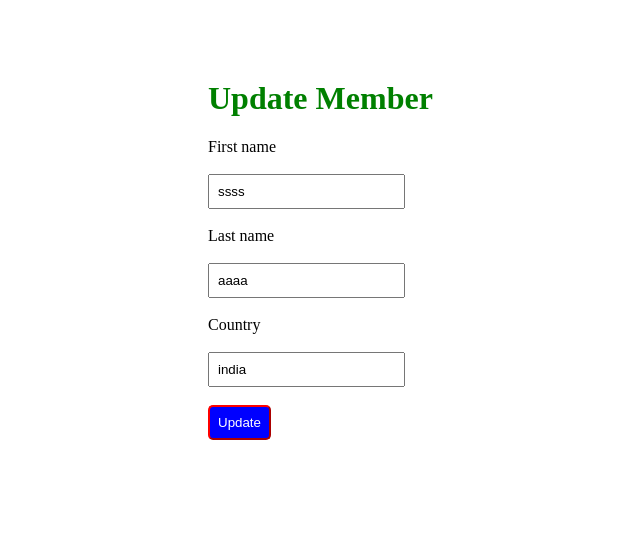
After one commit to suvarnaks1/cruddjangoproject, a Django app: page /update/8/ in a window 1280 px wide. The commit adds this page. Shown: the top 539 px of the page, without its empty margins (140-780 px from the left). Run offline with Django 5.2, Linux system fonts and the light colour scheme; data comes from the database, SQL or seed files in the repository; both versions use the stored data as it was after the commit.

Commit message:
lastchange

```diff
--- a/mypro/newapp/templates/index.html
+++ b/mypro/newapp/templates/index.html
@@ -27,8 +27,8 @@
             <td>{{x.firstname}}</td>
             <td>{{x.lastname}}</td>
             <td>{{x.country}}</td>
-            <td><a href=""><button id="up">update</button></a></td>
-            <td><a href=""><button id="del">delete</button></a></td>
+            <td><a href="update/{{x.id}}"><button id="up">update</button></a></td>
+            <td><a href="delete/{{x.id}}"><button id="del">delete</button></a></td>
         </tr>
             {% endfor %}
 
--- /dev/null
+++ b/mypro/newapp/templates/update.html
@@ -0,0 +1,30 @@
+<!DOCTYPE html>
+<html lang="en">
+
+<head>
+    <meta charset="UTF-8">
+    <meta http-equiv="X-UA-Compatible" content="IE=edge">
+    <meta name="viewport" content="width=device-width, initial-scale=1.0">
+    <title>Document</title>
+</head>
+{% load static %}
+<link rel="stylesheet" href="{% static 'style.css' %}">
+
+<body>
+    <div class="container2">
+        <h1>Update Member</h1>
+        <form action="{% url 'uprec' mem.id %}" method="post">
+            {% csrf_token %}
+            <label for="">First name</label><br><br>
+            <input type="text" name="first" value="{{mem.firstname}}"><br><br>
+            <label for="">Last name</label><br><br>
+            <input type="text" name="last" value="{{mem.lastname}}"><br><br>
+            <label for="">Country</label><br><br>
+            <input type="text" name="country" value="{{mem.country}}"><br><br>
+            <button type="submit" id="new1">Update</button>
+        </form>
+
+    </div>
+</body>
+
+</html>
--- a/mypro/newapp/urls.py
+++ b/mypro/newapp/urls.py
@@ -4,5 +4,10 @@ from . import views
 urlpatterns = [
     path('',views.index,name="index"),
     path('add/',views.add,name="add"),
-    path('addrec/',views.addrec,name="addrec")
+    path('addrec/',views.addrec,name="addrec"),
+    path('delete/<int:id>/',views.delete,name="delete"),
+    path('update/<int:id>/',views.update,name="update"),
+    path('update/uprec/<int:id>/',views.uprec,name="uprec")
+
+
 ]
--- a/mypro/newapp/views.py
+++ b/mypro/newapp/views.py
@@ -11,8 +11,28 @@ def add(request):
 
 def addrec(request):
     x=request.POST['first']
-    y=request.POST['first']
-    z=request.POST['first']
+    y=request.POST['last']
+    z=request.POST['country']
     mem=Member(firstname=x,lastname=y,country=z)
     mem.save()
     return redirect("/")
+
+def delete(request,id):
+    mem=Member.objects.get(id=id)
+    mem.delete()
+    return redirect("/")
+
+def update(request,id):
+    mem=Member.objects.get(id=id)
+    return render(request,'update.html',{'mem':mem})
+
+def uprec(request,id):
+    x=request.POST['first']
+    y=request.POST['last']
+    z=request.POST['country']
+    mem=Member.objects.get(id=id)
+    mem.firstname=x
+    mem.lastname=y
+    mem.country=z
+    mem.save()
+    return redirect("/")
```
Also changed, not shown: mypro/db.sqlite3.
